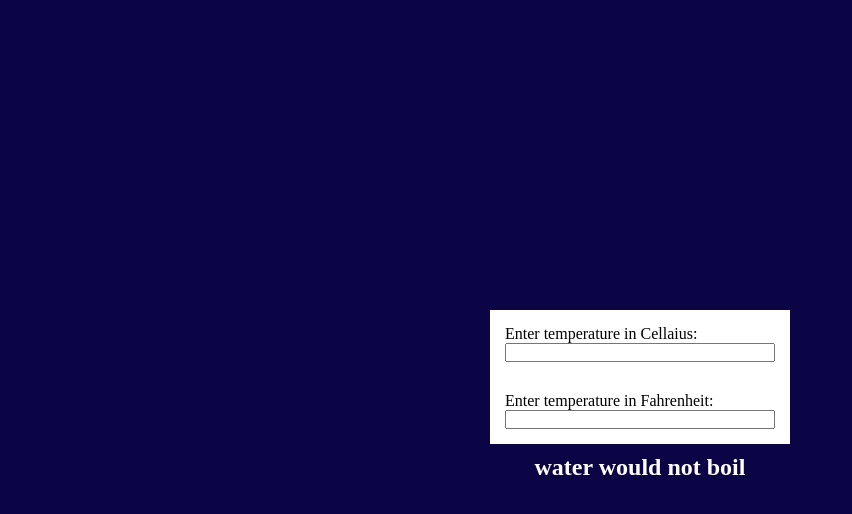
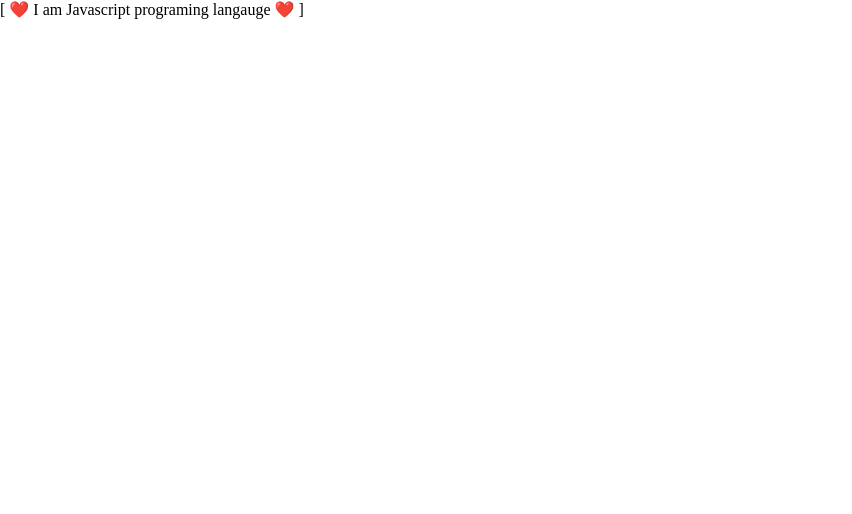
Before and after one commit to Nirob360/bigner-react, a React (Create React App) app: page / in a window 1280 px wide. Shown: the top 514 px of the page, without its empty margins (0-852 px from the left). Built offline with nearby package versions, Linux system fonts and the light colour scheme.

Commit message:
inharitence and composiotn

```diff
--- a/src/App.js
+++ b/src/App.js
@@ -1,11 +1,19 @@
-import Calculator from './components/Calculator';
+import Braket from './components/composition/Braket';
+import Emoji from './components/composition/ComposionEmoji';
+import Text from './components/composition/CompositionText';
 import GlobalStyle from './GlobalStyle';
 
 function App() {
     return (
         <>
             <GlobalStyle />
-            <Calculator />
+            <Emoji>
+                {({ addEmoji }) => (
+                    <Braket>
+                        {({ addBraket }) => <Text addEmoji={addEmoji} addBraket={addBraket} />}
+                    </Braket>
+                )}
+            </Emoji>
         </>
     );
 }
--- a/src/components/BoiligVerdict.js
+++ /dev/null
@@ -1,10 +0,0 @@
-import React from 'react';
-import { Indicator } from './style/TempStyle';
-
-export default function BoiligVerdict({ celsius = 0 }) {
-    if (celsius >= 100) {
-        return <Indicator>The water would boil.</Indicator>;
-    }
-
-    return <Indicator>water would not boil</Indicator>;
-}
--- a/src/components/Calculator.js
+++ /dev/null
@@ -1,42 +0,0 @@
-import React, { Component } from 'react';
-import BoiligVerdict from './BoiligVerdict';
-import { convert, toCelsius, toFahrenheit } from './lib/Conveter';
-import { Container } from './style/TempStyle';
-import Tempreature from './TemperatureInput';
-
-export default class Calculator extends Component {
-    state = {
-        tempreature: '',
-        scale: 'c',
-    };
-
-    handleChange = (e, scale) => {
-        this.setState({
-            tempreature: e.target.value,
-            scale,
-        });
-    };
-
-    render() {
-        const { tempreature, scale } = this.state;
-
-        const celsius = scale === 'f' ? convert(tempreature, toCelsius) : tempreature;
-        const fahrenheit = scale === 'c' ? convert(tempreature, toFahrenheit) : tempreature;
-
-        return (
-            <Container Container>
-                <Tempreature
-                    scale="c"
-                    tempreature={celsius}
-                    onTemperatureChange={this.handleChange}
-                />
-                <Tempreature
-                    scale="f"
-                    tempreature={fahrenheit}
-                    onTemperatureChange={this.handleChange}
-                />
-                <BoiligVerdict celsius={parseFloat(tempreature)} />
-            </Container>
-        );
-    }
-}
--- a/src/components/TemperatureInput.js
+++ /dev/null
@@ -1,20 +0,0 @@
-import React from 'react';
-import { FieldSet, Input, ScaleName } from './style/TempStyle';
-
-const scaleName = {
-    c: 'Cellaius',
-    f: 'Fahrenheit',
-};
-
-export default function TemperatureInput({ tempreature, scale, onTemperatureChange }) {
-    return (
-        <FieldSet>
-            <ScaleName>Enter temperature in {scaleName[scale]}: </ScaleName>
-            <Input
-                type="text"
-                value={tempreature}
-                onChange={(e) => onTemperatureChange(e, scale)}
-            />
-        </FieldSet>
-    );
-}
--- /dev/null
+++ b/src/components/composition/Braket.js
@@ -0,0 +1,11 @@
+/* eslint-disable react/destructuring-assignment */
+/* eslint-disable react/prefer-stateless-function */
+import { Component } from 'react';
+
+export default class Braket extends Component {
+    addBraket = (text) => `[ ${text} ]`;
+
+    render() {
+        return this.props.children({ addBraket: this.addBraket });
+    }
+}
--- /dev/null
+++ b/src/components/composition/ComposionEmoji.js
@@ -0,0 +1,11 @@
+/* eslint-disable react/destructuring-assignment */
+/* eslint-disable react/prefer-stateless-function */
+import { Component } from 'react';
+
+export default class Emoji extends Component {
+    addEmoji = (text, emoji) => `${emoji} ${text} ${emoji}`;
+
+    render() {
+        return this.props.children({ addEmoji: this.addEmoji });
+    }
+}
--- /dev/null
+++ b/src/components/composition/CompositionText.js
@@ -0,0 +1,14 @@
+import React from 'react';
+
+export default function CompositionText({ addEmoji, addBraket }) {
+    let text = 'I am Javascript programing langauge';
+
+    if (addEmoji) {
+        text = addEmoji(text, '❤️');
+    }
+    if (addBraket) {
+        text = addBraket(text);
+    }
+
+    return <div>{text}</div>;
+}
--- a/src/components/lib/Conveter.js
+++ /dev/null
@@ -1,18 +0,0 @@
-export function toCelsius(fahrenheit) {
-    return ((fahrenheit - 32) * 5) / 9;
-}
-
-export function toFahrenheit(celsius) {
-    return (celsius * 9) / 5 + 32;
-}
-
-export function convert(temperature, convertTo) {
-    const input = parseFloat(temperature);
-    if (Number.isNaN(input)) {
-        return '';
-    }
-
-    const output = convertTo(input);
-    const rounded = Math.round(output * 1000) / 1000;
-    return rounded.toString();
-}
--- a/src/components/style/TempStyle.js
+++ /dev/null
@@ -1,30 +0,0 @@
-import styled from 'styled-components';
-
-export const Container = styled.div`
-    width: 100%;
-    height: 100vh;
-    background-color: #0b0545;
-    display: flex;
-    align-items: center;
-    flex-direction: column;
-    justify-content: center;
-`;
-
-export const FieldSet = styled.div`
-    width: 300px;
-
-    padding: 15px;
-    background-color: #fff;
-`;
-
-export const ScaleName = styled.p`
-    color: black;
-`;
-export const Input = styled.input`
-    width: 100%;
-`;
-
-export const Indicator = styled.h2`
-    padding: 10px;
-    color: #fff;
-`;
```
Also changed, not shown: src/components/inheritance/Emoji.js (added, +16 -0 lines), src/components/inheritance/Text.js (added, +13 -0 lines).
